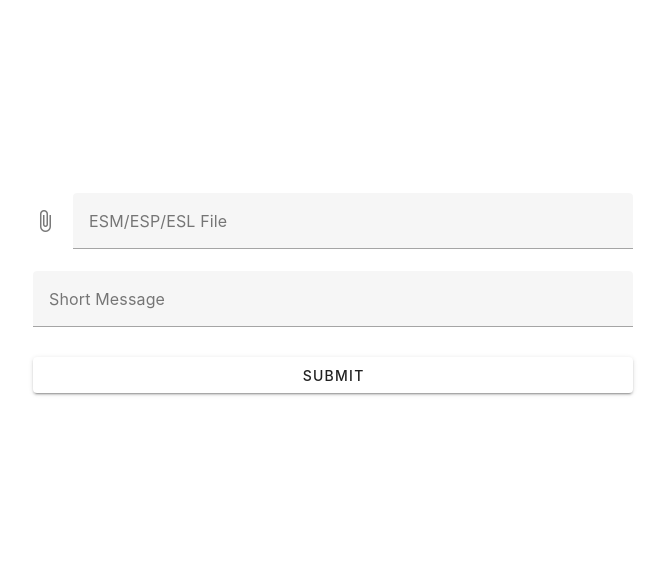
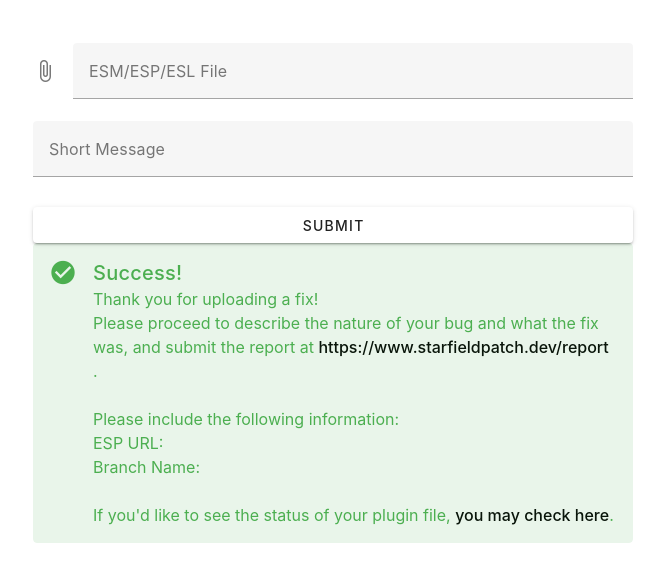
Before and after one commit to dragonjet-labs/sfcp-submissions, a Vue app: page / in a window 1280 px wide. Shown: the part 107-688 px from the top of the page, without its empty margins (307-972 px from the left). Built offline with nearby package versions, Linux system fonts and the light colour scheme.

Commit message:
Success screen tweaks

```diff
--- a/src/App.vue
+++ b/src/App.vue
@@ -27,16 +27,21 @@
     </div>
 
     <!-- SUCCESS -->
-    <v-alert v-if="espUrl && branchname" title="Success!" type="success" style="text-align:left;" variant="tonal">
+    <v-alert v-if="true || espUrl && branchname" title="Success!" type="success" style="text-align:left;" variant="tonal">
       Thank you for uploading a fix!<br />
       Please proceed to describe the nature of your bug and what the fix was, and submit the report at
-      <a href="https://www.starfieldpatch.dev/report" class="text-black">https://www.starfieldpatch.dev/report</a>.
+      <a href="https://www.starfieldpatch.dev/report" class="text-black" target="_blank">
+        https://www.starfieldpatch.dev/report
+      </a>.
       <br /><br />
       Please include the following information:
       <ul>
         <li>ESP URL: <span class="text-black">{{ espUrl }}</span></li>
         <li>Branch Name: <span class="text-black">{{ branchname }}</span></li>
       </ul>
+      <br />
+      If you'd like to see the status of your plugin file,
+      <a href="https://github.com/dragonjet-labs/sfcp-flows/actions" class="text-black" target="_blank">you may check here</a>.
     </v-alert>
 
     <!-- ERROR -->
```
